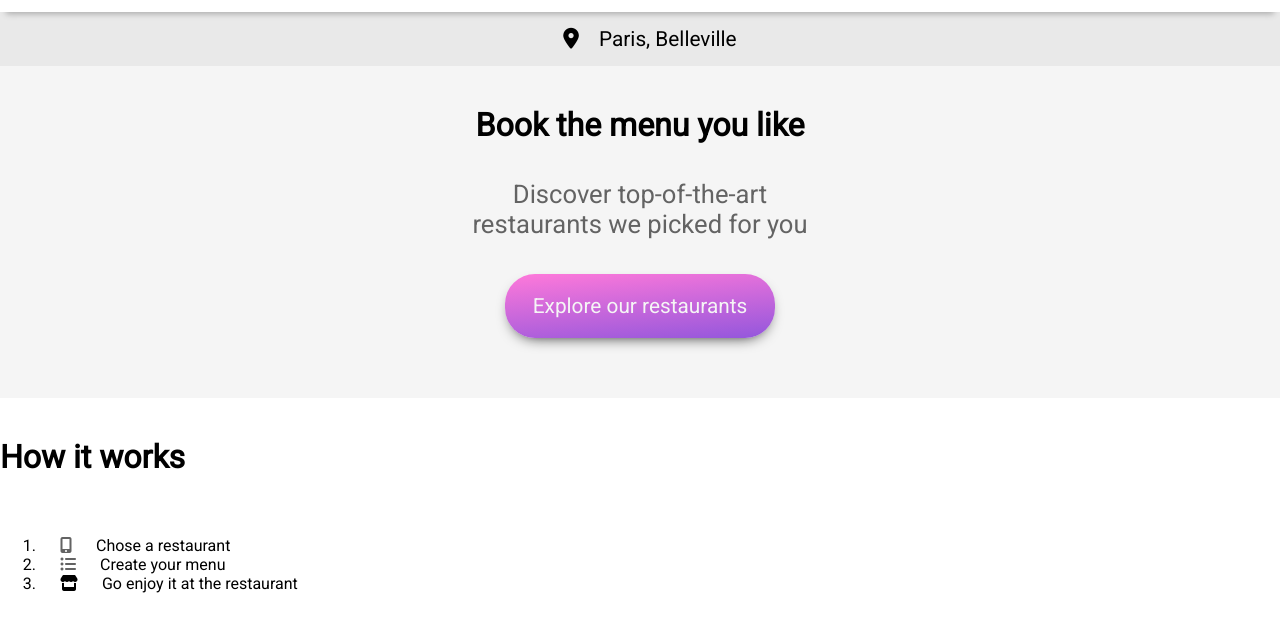
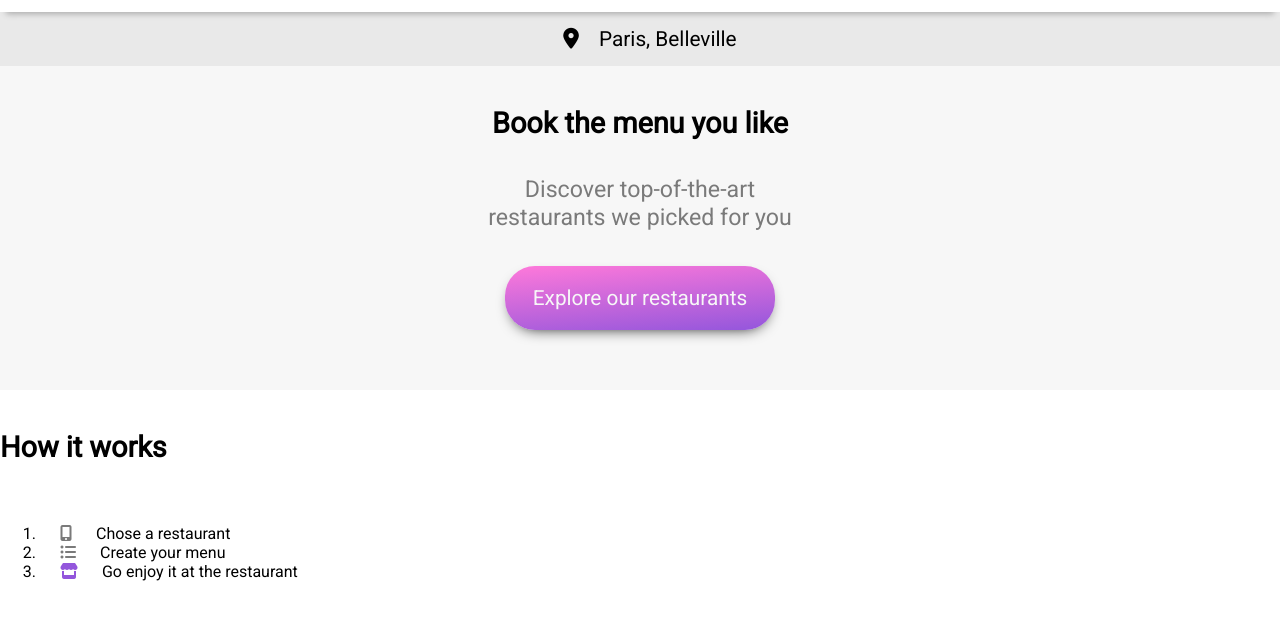
Before and after one commit to rigelnt/Project2-Tortoioli, a website: page index.html in a window 1280 px wide. Shown: the part 59-690 px from the top of the page. Drawn offline with nearby package versions, Linux system fonts and the light colour scheme; files that its build step writes are made by us from their sources; a web font is replaced by a local one.

Commit message:
added more colors and utilities

```diff
--- a/src/_utilities.scss
+++ b/src/_utilities.scss
@@ -12,8 +12,16 @@
     align-items: center;
 }
 
+.color-primary {
+    color: $color-primary;
+}
+
 .dark-gray {
     color: $dark-gray;
+}
+
+.light-gray {
+    color: $light-gray;
 }
 
 .bkg-light-gray {
@@ -21,11 +29,11 @@
 }
 
 .text-title {
-    font-size: 200%;
+    font-size: 180%;
 }
 
 .text-large {
-    font-size: 160%;
+    font-size: 145%;
     text-align: center;
 }
 
--- a/src/_variables.scss
+++ b/src/_variables.scss
@@ -1,6 +1,6 @@
 // colous:
-$color-primary: #9356DC;
+$color-primary: #9356dc;
 $color-secondary: #FF79DA;
 $color-tertiary: #99E2D0;
-$light-gray: #f5f5f5;
-$dark-gray: #636363;
+$light-gray: #f7f7f7;
+$dark-gray: #7a7a7a;
```
